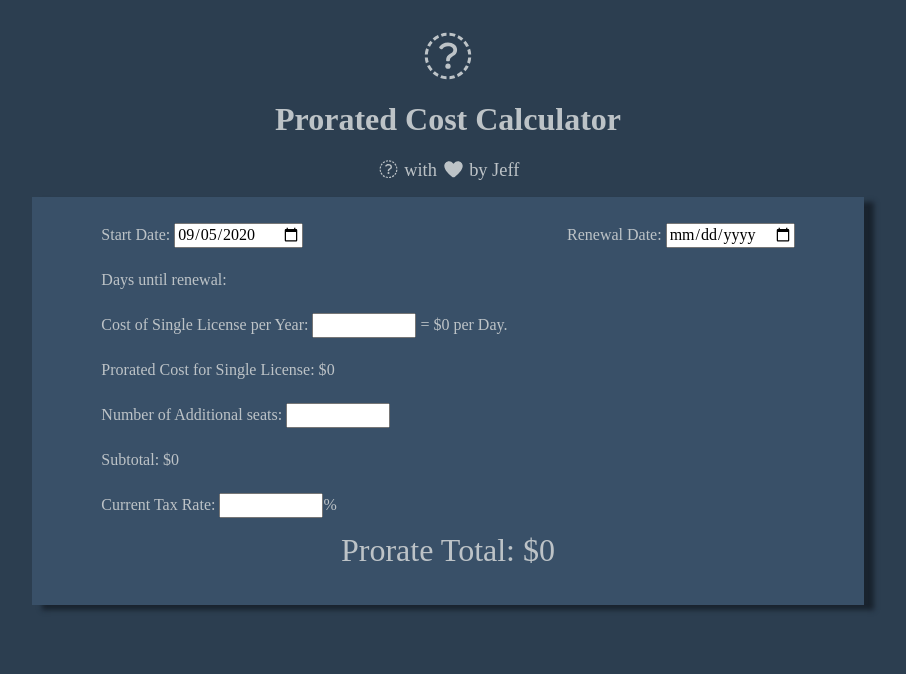
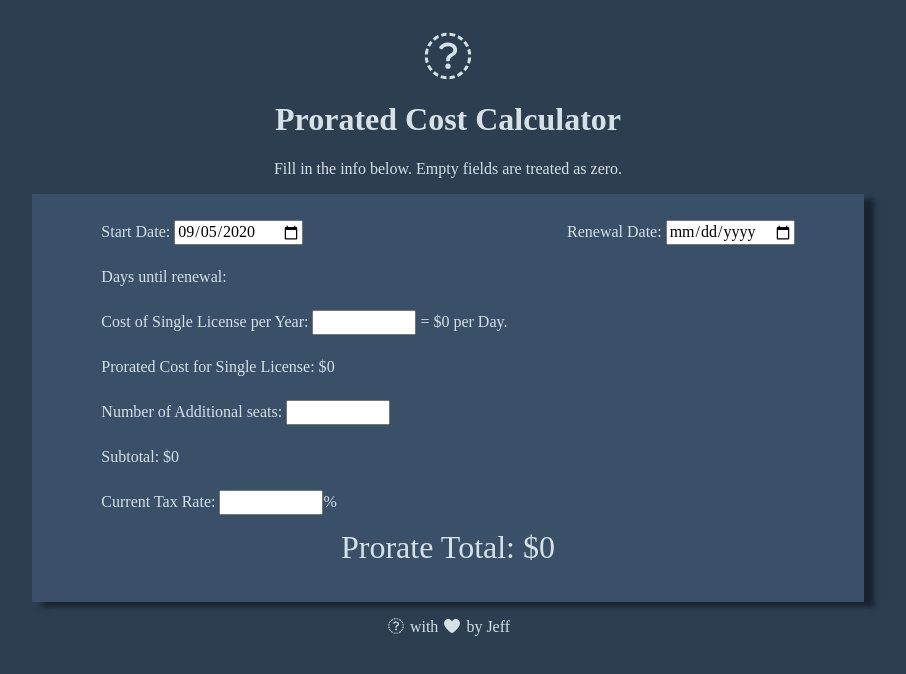
Before and after one commit to jeffinnes/prorate-cost-calculator, a website: page index.html in a window 1280 px wide. Shown: the whole page, without its empty margins (192-1098 px from the left). Drawn offline with Linux system fonts and the light colour scheme.

Commit message:
Improve text color contrast and add instructions

```diff
--- a/css/main.css
+++ b/css/main.css
@@ -1,6 +1,6 @@
 html {
-  background-color: rgba(44, 62, 80,1.0);
-  color: rgba(189, 195, 199,1.0);
+  background-color: rgba(44, 62, 80);
+  color: rgb(213, 224, 231);
 }
 
 .flex-box {
@@ -8,7 +8,6 @@ html {
 }
 
 div.title-box {
-  margin: auto;
   text-align: center;
   margin: 2rem 0 1rem 0;
 }
@@ -68,3 +67,8 @@ div.total {
 .num-input {
   width: 6rem;
 }
+
+div.footer-box {
+  text-align: center;
+  margin: 1rem 0 1rem 0;
+}
--- a/index.html
+++ b/index.html
@@ -14,7 +14,7 @@
   <div class="title-box">
     <i class="far fa-calculator fa-3x"></i>
     <h1>Prorated Cost Calculator</h1>
-    <span class="cute-bs"><i class="far fa-code"></i> with <i class="fas fa-heart"></i> by Jeff</span>
+    <span>Fill in the info below. Empty fields are treated as zero.</span>
   </div>
 
   <div class="calculator">
@@ -65,6 +65,10 @@
 
   </div>
 
+  <div class="footer-box">
+    <span class="cute-bs"><i class="far fa-code"></i> with <i class="fas fa-heart"></i> by Jeff</span>
+  </div>
+
   <script src="js/main.js"></script>
 </body>
 
```
